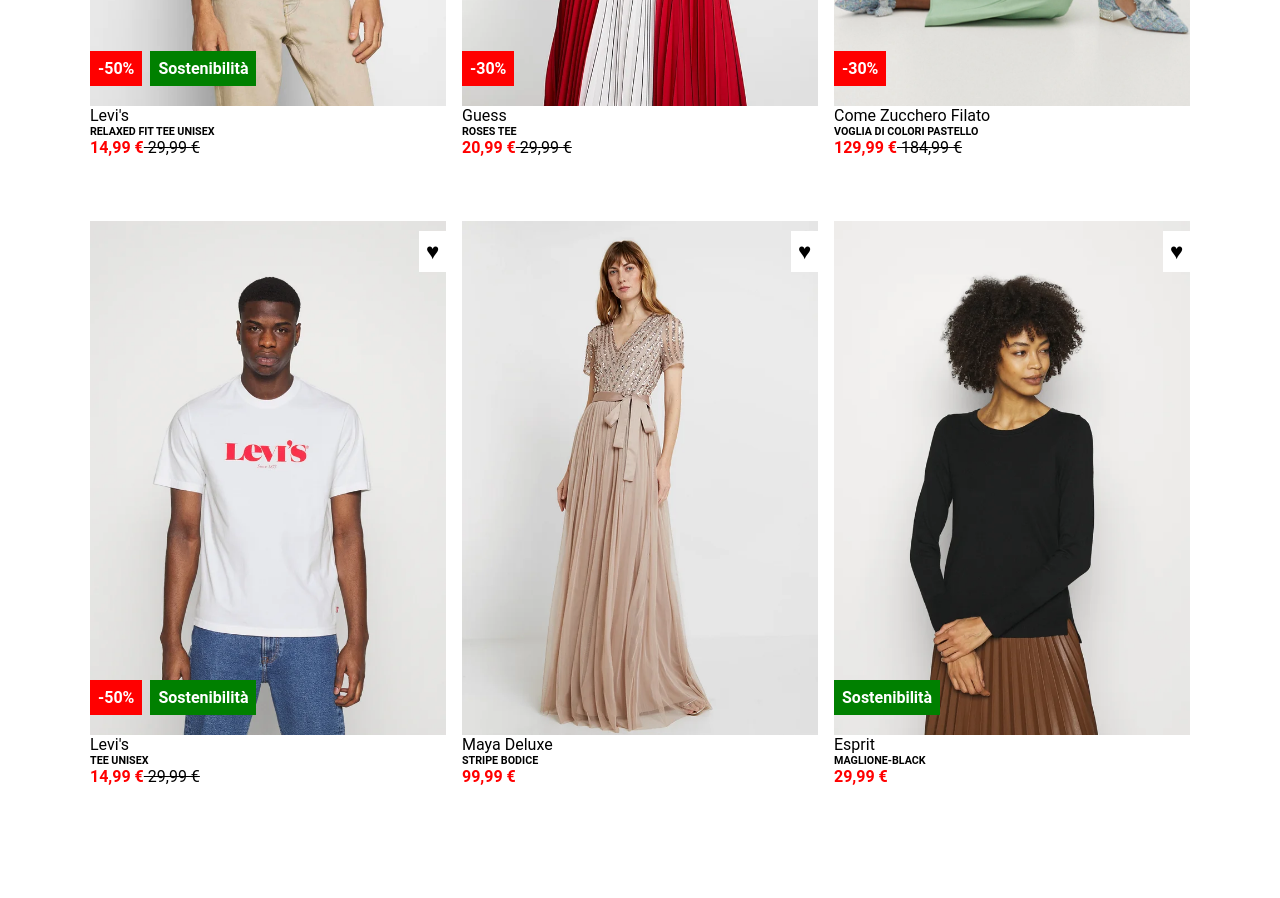
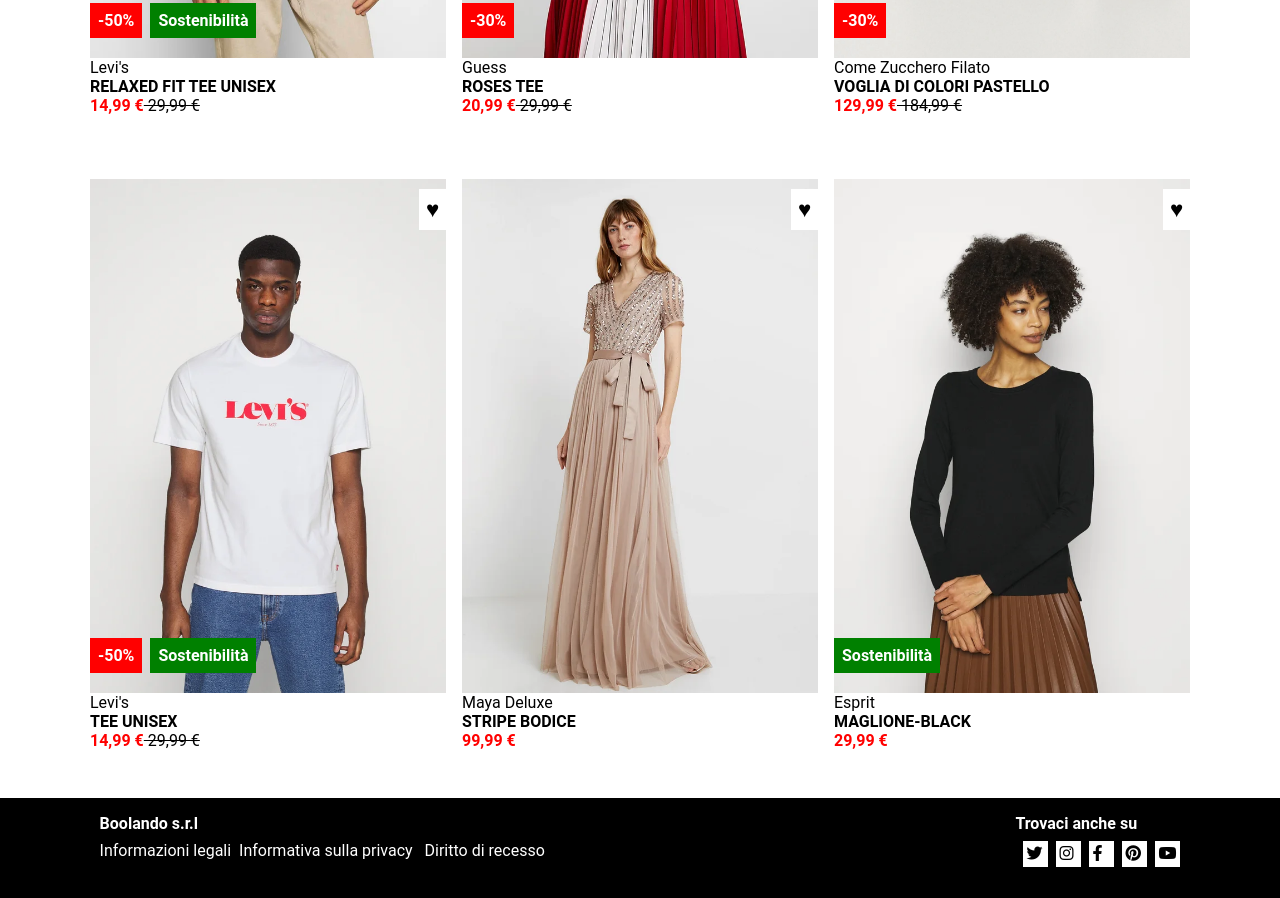
Before and after one commit to Luigi9411/-html-css-boolando, a plain HTML site: page index.html in a window 1280 px wide. Shown: the part 600-1498 px from the top of the page. Before the commit the page ends 1386 px from the top, so only its background shows below. Drawn offline with Linux system fonts and the light colour scheme; a web font is replaced by a local one.

Commit message:
add-final

```diff
--- a/css/style.css
+++ b/css/style.css
@@ -9,7 +9,7 @@
 }
 
 body{
-    margin-top: 9em;
+    margin-top: 6em;
 }
 
 img{
@@ -67,6 +67,7 @@
 
 main {
 	padding-top: 3rem;
+    padding-bottom:3rem ;
 }
 
 main .container {
@@ -147,3 +148,45 @@
 .card:hover .img-above {
     opacity: 0;
 }
+
+h6{
+    font-size: medium;
+}
+ /* footer */
+
+ footer{
+    background-color: black;
+ }
+
+ .footer-text{
+    color: white;
+ }
+
+ footer .conteiner{
+    display: flex;
+ }
+
+ .menu-top1  {
+	display: flex;
+    justify-content: space-between;
+	align-items: flex-start;
+	height: 100px;
+	padding: 0 .6em;
+	margin: 0 auto;
+	color:white;
+	text-decoration: none;
+    padding-top: 1em;
+}
+
+.icon-marg2{
+    width: 25px;
+    margin-left: .5em;
+    padding:.2em .2em;
+    margin-top: .5em;
+    background-color: white;
+    color: black;
+}
+
+.info{
+    margin-top: 0.5em;
+}
--- a/index.html
+++ b/index.html
@@ -118,5 +118,20 @@
         </div>
       </div>
     </main>
+    <footer>
+        <div class="container menu-top1">
+            <ul class="footer-text">
+                <li><h6>Boolando s.r.l</h6></li>
+                <li class="info">Informazioni legali &nbspInformativa sulla privacy &nbsp Diritto di recesso</li>
+            </ul>
+            <ul class="footer-text">
+                <li><h6>Trovaci anche su</h6></li>
+                <li><div class="icon-marg2"><i class="fa-brands fa-twitter"></i></div>
+                    <div class="icon-marg2"><i class="fa-brands fa-instagram"></i></div>
+                    <div class="icon-marg2"><i class="fa-brands fa-facebook-f"></i></div>
+                    <div class="icon-marg2"><i class="fa-brands fa-pinterest"></i></div>
+                    <div class="icon-marg2"><i class="fa-brands fa-youtube"></i></div></li>
+            </ul>
+    </footer>
 </body>
 </html>
```
